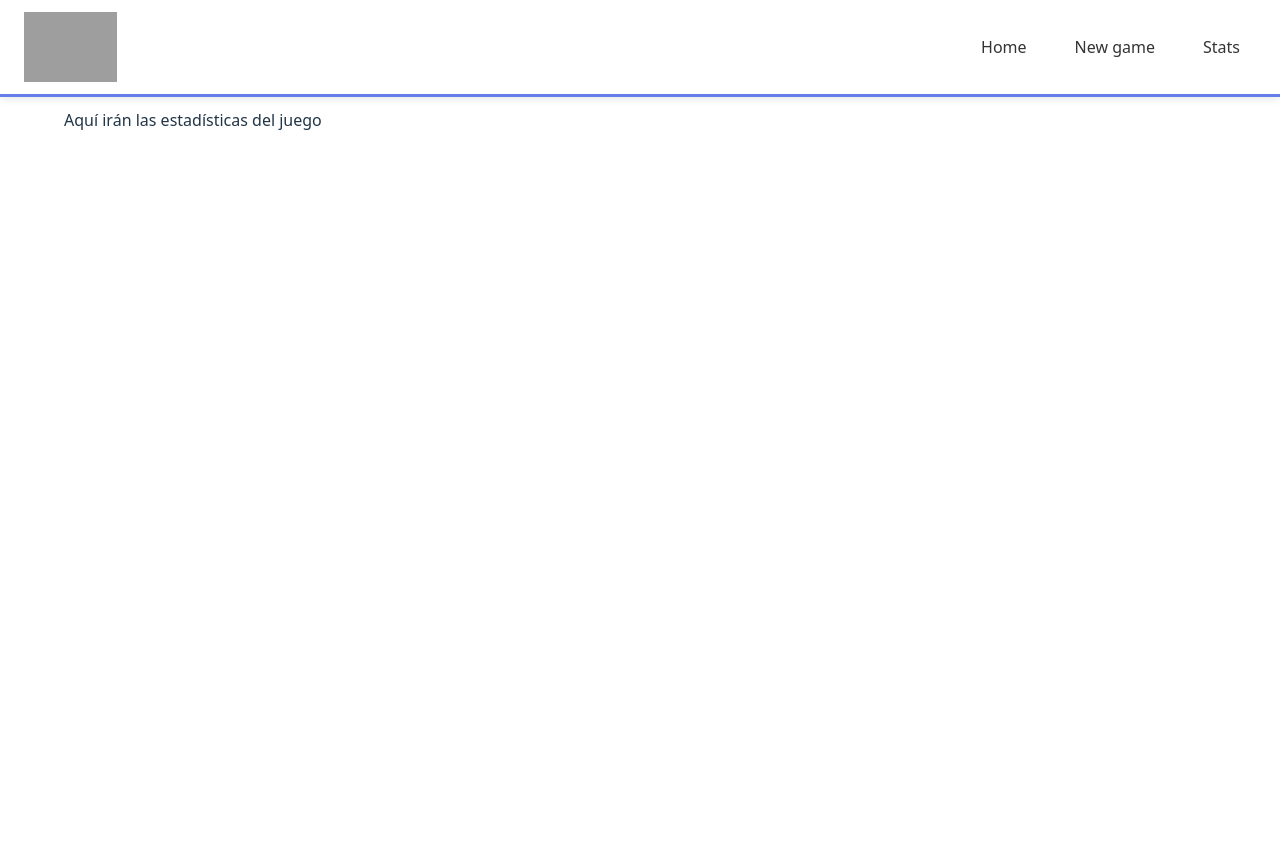
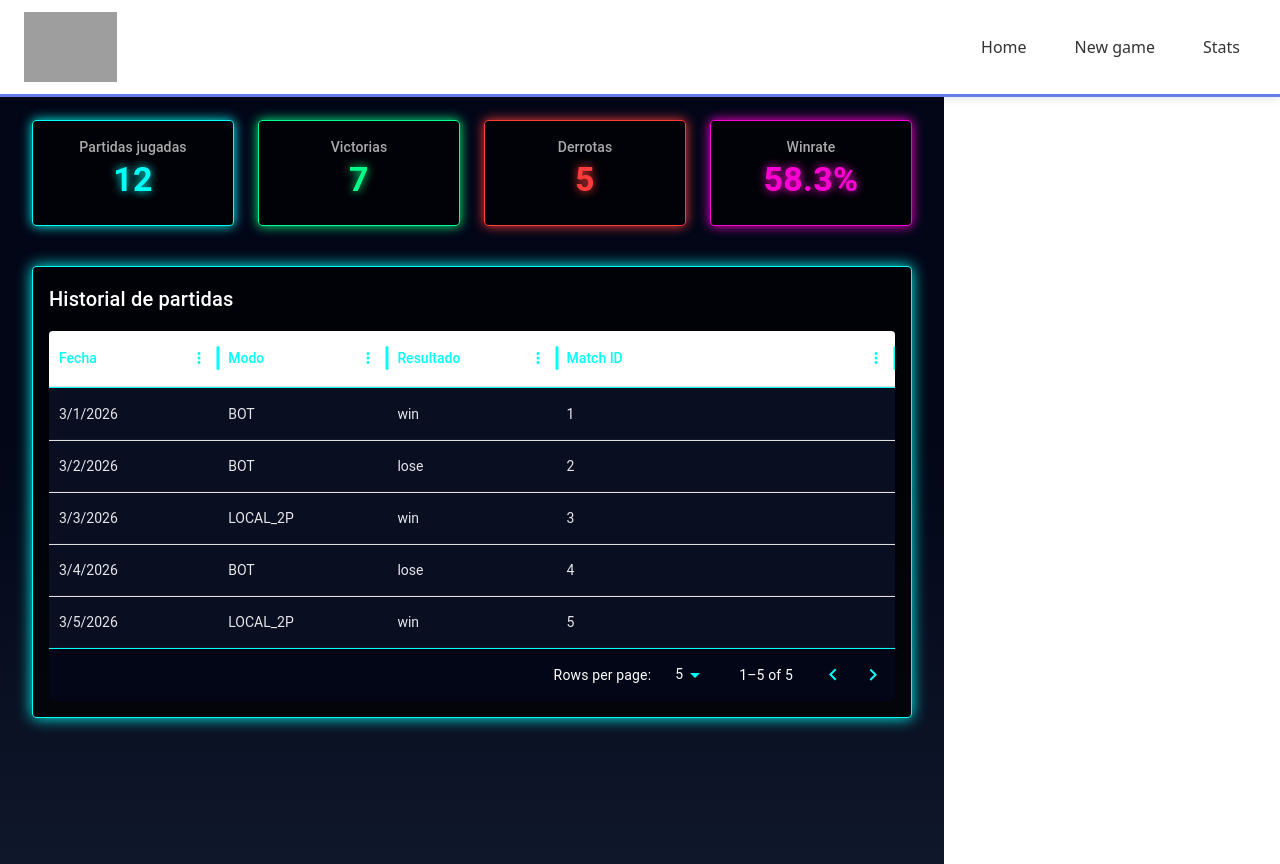
Before and after one commit to Arquisoft/yovi_es1c, a React app in the folder webapp/: page /stats in a window 1280 px wide. Before the commit the page ends 800 px from the top, so only its background shows below. Built offline with nearby package versions, Linux system fonts and the light colour scheme; no server answers; grey boxes are pictures that could not be loaded; the HTML template or start-up script is replaced by a standard one.

Commit message:
Primera version UI stats

```diff
--- a/webapp/package.json
+++ b/webapp/package.json
@@ -21,6 +21,7 @@
     "@emotion/react": "^11.14.0",
     "@emotion/styled": "^11.14.1",
     "@mui/material": "^7.3.8",
+    "@mui/x-data-grid": "^8.27.4",
     "react": "^18.3.1",
     "react-confetti": "^6.4.0",
     "react-dom": "^18.3.1",
--- a/webapp/src/app/App.tsx
+++ b/webapp/src/app/App.tsx
@@ -4,6 +4,7 @@ import RegisterForm from '../features/auth/ui/RegisterForm.tsx';
 import GameUI from '../features/game/ui/tsx/GameUI.tsx';
 import Nav from '../components/layout/Nav';
 import CreateMatchPage from '../features/game/ui/tsx/CreateMatchPage.tsx';
+import StatsUI from '../features/stats/ui/StatsUI.tsx';
 
 function App() {
     return (
@@ -23,12 +24,7 @@ function App() {
 
                     <Route path="/gamey" element={<GameUI />} />
 
-                    <Route path="/stats" element={
-                        <div className={styles['content-wrapper']}>
-                            <h2>Estadísticas</h2>
-                            <p>Aquí irán las estadísticas del juego</p>
-                        </div>
-                    } />
+                    <Route path="/stats" element={<StatsUI />} />
                 </Routes>
             </div>
         </BrowserRouter>
--- a/webapp/src/features/stats/ui/StatsUI.tsx
+++ b/webapp/src/features/stats/ui/StatsUI.tsx
@@ -1,3 +1,171 @@
+import { Box, Typography, Paper, Card, CardContent, Stack } from "@mui/material";
+import { DataGrid } from "@mui/x-data-grid";
+
 export default function StatsUI() {
-    return <div>Stats UI</div>;
+
+    // DATOS MOCK SOLO PARA UI
+    const stats = {
+        totalMatches: 12,
+        wins: 7,
+        losses: 5,
+        matches: [
+            { matchId: "1", createdAt: "2026-03-01", mode: "BOT", status: "win" },
+            { matchId: "2", createdAt: "2026-03-02", mode: "BOT", status: "lose" },
+            { matchId: "3", createdAt: "2026-03-03", mode: "LOCAL_2P", status: "win" },
+            { matchId: "4", createdAt: "2026-03-04", mode: "BOT", status: "lose" },
+            { matchId: "5", createdAt: "2026-03-05", mode: "LOCAL_2P", status: "win" }
+        ]
+    };
+
+    const winrate = stats.totalMatches
+        ? ((stats.wins / stats.totalMatches) * 100).toFixed(1)
+        : 0;
+
+    const columns = [
+        {
+            field: "createdAt",
+            headerName: "Fecha",
+            flex: 1,
+            valueGetter: (value: any, row: any) =>
+                new Date(row.createdAt).toLocaleDateString(),
+        },
+        { field: "mode", headerName: "Modo", flex: 1 },
+        { field: "status", headerName: "Resultado", flex: 1 },
+        { field: "matchId", headerName: "Match ID", flex: 2 },
+    ];
+
+    return (
+        <Box
+            sx={{
+                minHeight: "100vh",
+                background: "linear-gradient(180deg,#020617,#020617,#0f172a)",
+                p: 4
+            }}
+        >
+            <Box maxWidth={1100} mx="auto">
+
+                <Typography
+                    variant="h3"
+                    sx={{
+                        textAlign: "center",
+                        color: "#fff",
+                        textShadow: "0 0 5px #00fff7, 0 0 10px #ff00d4",
+                        mb: 4
+                    }}
+                >
+                    📊 Estadísticas del jugador
+                </Typography>
+
+                <Stack
+                    direction={{ xs: "column", md: "row" }}
+                    spacing={3}
+                    justifyContent="center"
+                    mb={5}
+                >
+                    <StatCard title="Partidas jugadas" value={stats.totalMatches} color="#00fff7"/>
+                    <StatCard title="Victorias" value={stats.wins} color="#00ff88"/>
+                    <StatCard title="Derrotas" value={stats.losses} color="#ff3b3b"/>
+                    <StatCard title="Winrate" value={`${winrate}%`} color="#ff00d4"/>
+                </Stack>
+
+                <Paper
+                    sx={{
+                        p:2,
+                        bgcolor: "rgba(0,0,0,0.7)",
+                        border: "1px solid #00fff7",
+                        boxShadow: "0 0 15px #00fff7"
+                    }}
+                >
+                    <Typography
+                        variant="h6"
+                        sx={{ color:"#fff", mb:2 }}
+                    >
+                        Historial de partidas
+                    </Typography>
+
+                    <DataGrid
+                        rows={stats.matches}
+                        columns={columns}
+                        getRowId={(row) => row.matchId}
+                        autoHeight
+                        pageSizeOptions={[5,10,25]}
+                        initialState={{
+                            pagination: {
+                                paginationModel: { pageSize: 5, page: 0 }
+                            }
+                        }}
+                        sx={{
+                            border: "none",
+                            color: "#e5e7eb",
+
+                            backgroundColor: "rgba(2,6,23,0.8)",
+
+                            "& .MuiDataGrid-columnHeaders": {
+                                backgroundColor: "#020617",
+                                color: "#00fff7",
+                                borderBottom: "1px solid #00fff7",
+                                fontSize: "14px",
+                            },
+
+                            "& .MuiDataGrid-cell": {
+                                borderBottom: "1px solid rgba(255,255,255,0.05)",
+                            },
+
+                            "& .MuiDataGrid-row": {
+                                backgroundColor: "rgba(15,23,42,0.6)",
+                            },
+
+                            "& .MuiDataGrid-row:hover": {
+                                backgroundColor: "rgba(0,255,247,0.1)",
+                            },
+
+                            "& .MuiDataGrid-footerContainer": {
+                                backgroundColor: "#020617",
+                                borderTop: "1px solid #00fff7",
+                            },
+
+                            "& .MuiTablePagination-root": {
+                                color: "#fff",
+                            },
+
+                            "& .MuiSvgIcon-root": {
+                                color: "#00fff7",
+                            },
+                        }}
+                    />
+                </Paper>
+
+            </Box>
+        </Box>
+    );
 }
+
+function StatCard({ title, value, color }: any) {
+    return (
+        <Card
+            sx={{
+                minWidth: 200,
+                bgcolor: "rgba(0,0,0,0.7)",
+                border: `1px solid ${color}`,
+                boxShadow: `0 0 12px ${color}`,
+            }}
+        >
+            <CardContent sx={{ textAlign: "center" }}>
+                <Typography variant="subtitle2" color="#aaa">
+                    {title}
+                </Typography>
+
+                <Typography
+                    variant="h4"
+                    sx={{
+                        color,
+                        textShadow: `0 0 10px ${color}`,
+                        fontWeight: "bold"
+                    }}
+                >
+                    {value}
+                </Typography>
+            </CardContent>
+        </Card>
+    );
+}
```
Also changed, not shown: 1 other file (tests, documents, lock files or other folders).
